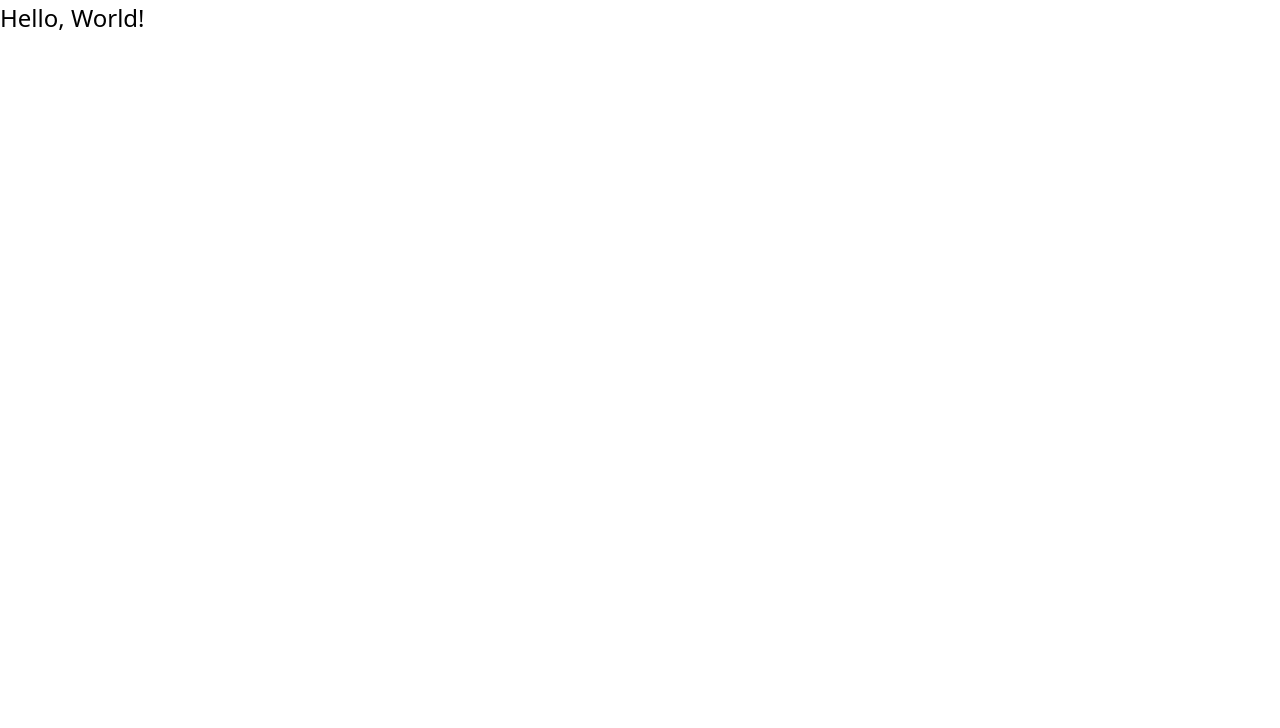
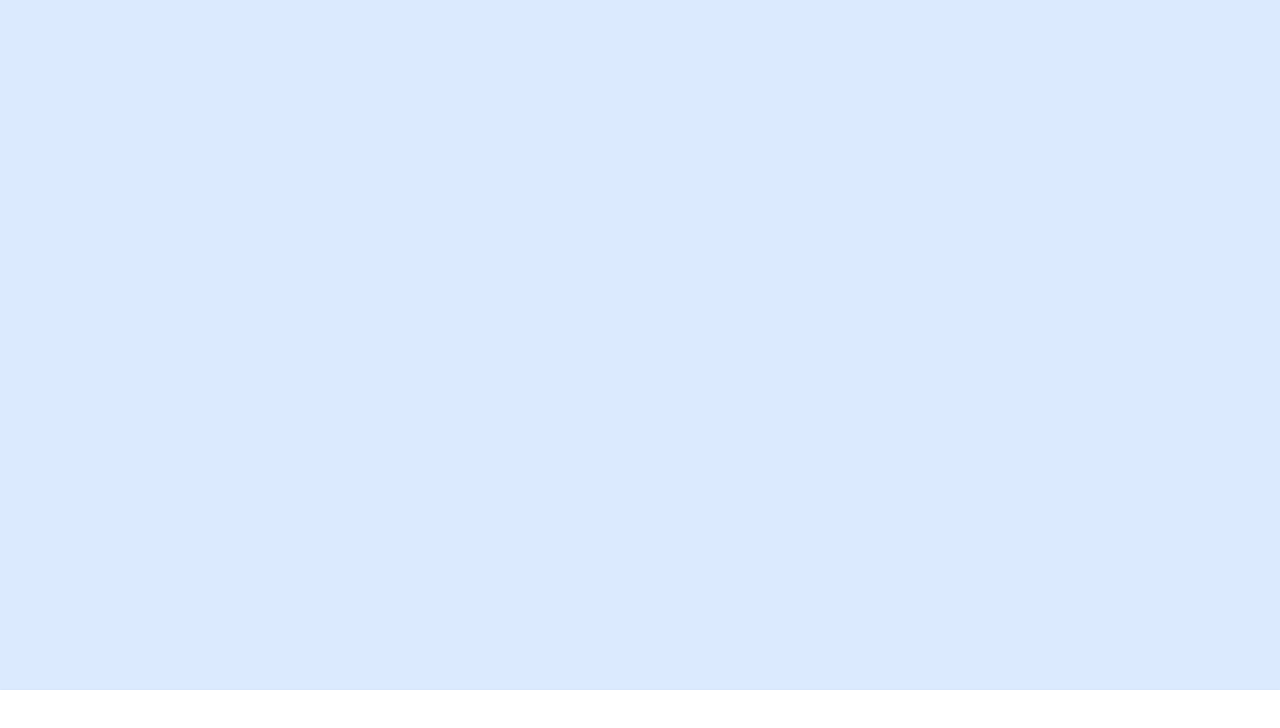
Before and after one commit to MiracleHorizon/wave, a React (Vite) app: page / in a window 1280 px wide. Shown: the top 728 px of the page. Built offline with nearby package versions, Linux system fonts and the light colour scheme.

Commit message:
feat: add default layout and basic audio player component

```diff
--- a/src/App.tsx
+++ b/src/App.tsx
@@ -1,7 +1,9 @@
+import { DefaultLayout } from '@layouts/default.tsx'
+
 export function App() {
   return (
-    <div>
-      <h1 className='font-medium text-[24px]'>Hello, World!</h1>
-    </div>
+    <DefaultLayout>
+      <div></div>
+    </DefaultLayout>
   )
 }
--- /dev/null
+++ b/src/components/widgets/AudioPlayer/AudioPlayer.tsx
@@ -0,0 +1,7 @@
+export function AudioPlayer() {
+  return (
+    <section className='mt-[24px] h-[110px] w-screen bg-white shadow'>
+      <div></div>
+    </section>
+  )
+}
--- /dev/null
+++ b/src/components/widgets/AudioPlayer/index.ts
@@ -0,0 +1 @@
+export { AudioPlayer } from './AudioPlayer.tsx'
--- /dev/null
+++ b/src/layouts/default.tsx
@@ -0,0 +1,16 @@
+import type { PropsWithChildren } from 'react'
+
+import { AudioPlayer } from '@components/widgets/AudioPlayer'
+
+export function DefaultLayout({ children }: PropsWithChildren) {
+  return (
+    <div className='h-screen w-screen'>
+      <div className='flex h-full w-full flex-col items-center justify-start bg-blue-100 px-[18px] pt-[24px]'>
+        <main className='mb-auto max-h-full w-full rounded-[8px] bg-white shadow'>
+          {children}
+        </main>
+        <AudioPlayer />
+      </div>
+    </div>
+  )
+}
--- a/tsconfig.json
+++ b/tsconfig.json
@@ -53,6 +53,12 @@
       ],
       "@interfaces/*": [
         "./src/shared/interfaces/*"
+      ],
+      "@components/*": [
+        "./src/components/*"
+      ],
+      "@layouts/*": [
+        "./src/layouts/*"
       ]
     }
   },
--- a/vite.config.ts
+++ b/vite.config.ts
@@ -12,7 +12,9 @@ const aliases: Alias[] = [
   { find: '@assets', path: './src/assets' },
   { find: '@store', path: './src/store' },
   { find: '@shared', path: './src/shared' },
-  { find: '@interfaces', path: './src/shared/interfaces' }
+  { find: '@interfaces', path: './src/shared/interfaces' },
+  { find: '@components', path: './src/components' },
+  { find: '@layouts', path: './src/layouts' }
 ]
 
 const createAlias = ({ find, path }: Alias) => ({
```
